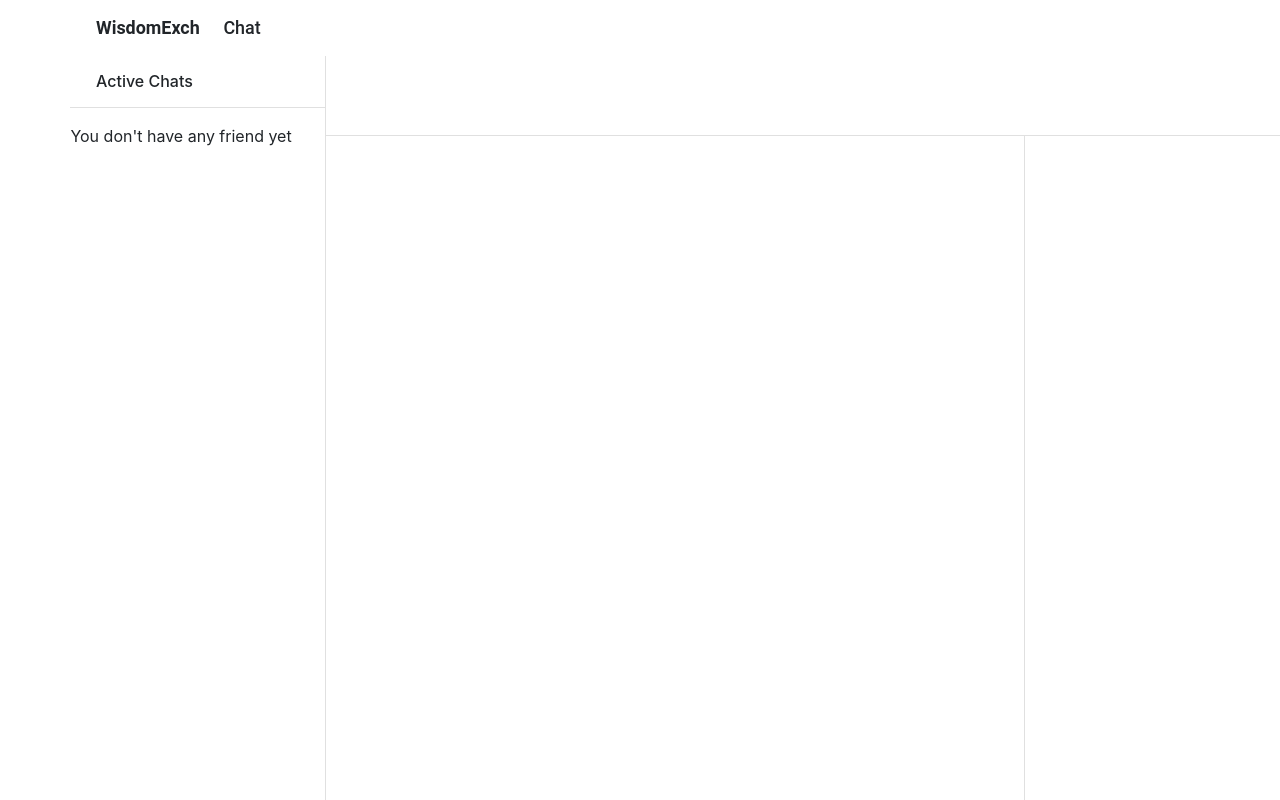
After one commit to BlindTerran/MessagingApplication-Python, a Flask app: template templates/chat.jinja in a window 1280 px wide; the page is wider, and only the part inside the window is pictured. The commit adds this page. Run offline with Flask 3, Linux system fonts and the light colour scheme; the template is opened without the code that fills it, so the values that code supplies are empty; some libraries are stand-ins or nearby versions.

Commit message:
[FEAT] Progress commit on chat page
the chat page scaffold is developed, the js code refreshfriends is newly added and tailored based on the one in old home page. the function is yet to be finished and may induce bugs if you load into this page. If code roll back is necessary to redevelop, delete the js code and the content in the left side card html element.

```diff
--- a/app.py
+++ b/app.py
@@ -191,6 +191,8 @@ def remove_friend():
     except ValueError as e:
         return jsonify({"msg": str(e)}), 404
 
+# @app.route("/get_active_chats", methods=["POST"])
+# def get_active_chats
 
 # ==================== TEST PAGE ====================
 # return the page jinja file you want to test
@@ -198,7 +200,7 @@ def remove_friend():
 @app.route('/test_page')
 def test_page():
     colours = ThemeColour()
-    return render_template('friends.jinja', primary_colour=colours.get_primary_colour(theme_colour),
+    return render_template('chat.jinja', primary_colour=colours.get_primary_colour(theme_colour),
                            secondary_colour=colours.get_secondary_colour(theme_colour),
                            font_colour=colours.get_font_colour(theme_colour))
 
--- /dev/null
+++ b/templates/chat.jinja
@@ -0,0 +1,248 @@
+<!--
+    Chat page
+-->
+
+{% extends 'base.jinja' %}
+
+{% block content %}
+<style>
+    .left-sidebar {
+        position: relative;
+        top: 0px;
+        left: 0px;
+        width: 5.5vw;
+        height: 100vh;
+        background-color: {{primary_colour}};
+        display: flex;
+        align-items: flex-start;
+        justify-content: center;
+    }
+    .banner {
+        position: absolute;
+        top: 0%;
+        left: 5.5vw;
+        width: 100vw;
+        height: 7vh;
+        background-color: {{secondary_colour}};
+    }
+    .logo-text {
+        font-size: 1.4vw;
+        font-weight: 600;
+        font-family: 'Roboto', sans-serif;
+        color: {{primary_colour}}
+        line-height: 7vh;
+        padding-top: 1vh;
+        padding-left: 2vw;
+    }
+    .divider-vertical {
+        position: absolute;
+        top: 2vh;
+        left: 11.5vw;
+        width: 3px;
+        height: 3vh;
+        background-color: {{primary_colour}};
+        border-radius: 2px;
+    }
+    .title-text {
+        font-size: 1.4vw;
+        font-weight: 500;
+        font-family: 'Roboto', sans-serif;
+        color: {{primary_colour}};
+        line-height: 7vh;
+        padding-left: 1.5vw;
+    }
+    .icon-container {
+        display: flex;
+        flex-direction: column;
+        align-items: center;
+        justify-content: flex-start;
+        height: 100%;
+        position: absolute;
+        top: 0;
+    }
+    .knowledge-repo-icon, .chat-icon, .friends-icon {
+        color: #ffffff;
+        fill: #ffffff;
+        font-size: 24px;
+        width: 24px;
+        height: 24px;
+        align-self: center;
+        margin: 2vh 0;  /* the vertical gap between icons */
+    }
+    .knowledge-repo-icon {
+        top: 10vh;
+        margin-top: 9vh;
+    }
+    .chat-icon {
+        top: 16vh;
+    }
+    .friends-icon {
+        top: 22.6vh;
+        width: 25px;
+        height: 26px;
+        align-items: center;
+    }
+    .indicator-bar {
+        position: absolute;
+        top: 15%;
+        left: -20px; /* how far the indicator bar is from the chat icon */
+        width: 5px;
+        height: 70%; /* 70% of the height of the chat icon container */
+        background-color: #ffffff;
+    }
+    .chat-icon-container {
+        position: relative;
+    }
+
+    .left-side-card {
+        position: absolute;
+        top: 7vh;
+        left: 5.5vw;
+        width: 20vw;
+        height: 93vh;
+        border-right: 1px solid #e0e0e0;
+    }
+    .left-side-card-title {
+        margin-bottom: 1vh;
+        margin-left: 2vw;
+        margin-top: 2vh;
+    }
+    .left-side-card-title-divider {
+        width: 100%;
+        border: 0;
+        border-top: 1px solid #e0e0e0;
+    }
+    .secondary-banner { /* below the banner, to the right of the left side card */
+        position: absolute;
+        top: 7vh;
+        left: 25.5vw;
+        width: 74.5vw;
+        height: 10vh;
+        border-bottom: 1px solid #e0e0e0;
+    }
+    .main-content-container {
+        position: absolute;
+        top: 17vh;
+        left: 25.5vw;
+        width: 54.5vw;
+        height: 83vh;
+    }
+    .right-side-card {
+        position: absolute;
+        top: 17vh;
+        left: 80vw;
+        width: 20vw;
+        height: 83vh;
+        border-left: 1px solid #e0e0e0;
+    }
+</style>
+
+<div class="banner">
+    <span class="logo-text text-center">WisdomExch</span>
+    <div class="divider-vertical"></div>
+    <span class="title-text">Chat</span>
+</div>
+
+<div class="left-sidebar">
+    <!-- svg icon, generated by Uizard -->
+    <div class="icon-container">
+        <a href="{{ url_for('test_page') }}">
+            <svg class="knowledge-repo-icon" viewBox="0 0 24 24">
+                <path d="M0 0h24v24H0V0z" fill="none"></path>
+                <path d="M15 3H5c-1.1 0-1.99.9-1.99 2L3 19c0 1.1.89 2 1.99 2
+                        H19c1.1 0 2-.9 2-2V9l-6-6zM8 17c-.55 0-1-.45-1-1s.45-1
+                        1-1 1 .45 1 1-.45 1-1 1zm0-4c-.55 0-1-.45-1-1s.45-1 1-1
+                        1 .45 1 1-.45 1-1 1zm0-4c-.55 0-1-.45-1-1s.45-1 1-1 1 .45
+                        1 1-.45 1-1 1zm6 1V4.5l5.5 5.5H14z">
+                </path>
+            </svg>
+        </a>
+        <div class="chat-icon-container">
+        <div class="indicator-bar"></div>
+            <a href="{{ url_for('test_page') }}">
+                <svg class="chat-icon" viewBox="0 0 512 512">
+                    <path d="M256 32C114.6 32 0 125.1 0 240c0 49.63 21.35 94.98 56.97 130.7
+                            c-12.5 50.37-54.27 95.27-54.77 95.77c-2.25 2.25-2.875 5.734-1.5 8.734
+                            C1.979 478.2 4.75 480 8 480c66.25 0 115.1-31.76 140.6-51.39
+                            C181.2 440.9 217.6 448 256 448c141.4 0 255.1-93.13 255.1-208S397.4 32 256 32z">
+                    </path>
+                </svg>
+            </a>
+        </div>
+        <a href="{{ url_for('test_page') }}">
+            <svg class="friends-icon" viewBox="0 0 24 24">
+                <path fill="none" d="M0 0h24v24H0z"></path>
+                <path d="M16.67 13.13C18.04 14.06 19 15.32 19 17v3h4v-3c0-2.18-3.57-3.47-6.33-3.87zM9 4a4 4 0 1 0 0 8
+                        4 4 0 1 0 0-8zM15 12c2.21 0 4-1.79 4-4s-1.79-4-4-4c-.47 0-.91.1-1.33.24a5.98 5.98 0 0 1 0 7.52
+                        c.42.14.86.24 1.33.24zm-6 1c-2.67 0-8 1.34-8 4v3h16v-3c0-2.66-5.33-4-8-4z" fill-rule="evenodd">
+                </path>
+            </svg>
+        </a>
+    </div>
+</div>
+
+<div class="left-side-card">
+    <!-- display friends and group chats -->
+    <h6 class="left-side-card-title">Active Chats</h6>
+    <hr class="left-side-card-title-divider" />
+
+    <div id="friends-container">
+        <button id="refresh-friends">Refresh</button>
+        <table id="friends-table">
+            <thead>
+                <tr>
+                </tr>
+            </thead>
+            <tbody id="friends">
+
+            </tbody>
+        </table>
+    </div>
+</div>
+
+<div class="secondary-banner">
+    <!-- display the target chat user name and online status -->
+</div>
+
+<div class="main-content-container">
+    <!-- display the chat messages -->
+</div>
+
+<div class="right-side-card">
+    <!-- display the create group chat -->
+</div>
+
+<script>
+    async function refreshFriends() {
+        let friendsURL = "{{ url_for('get_friends') }}";
+        let res = await axios.post(friendsURL, { username: Cookies.get('username') });
+
+        let container = $("#friends-container");
+        container.empty();
+
+        if (res.data.no_friends) {
+            let row = $(`<div>You don't have any friend yet</div>`);
+            container.append(row);
+        } else {
+            for (let friend of res.data) {
+                let friendElement = $(`<div class="friend">${friend.friend_id}</div>`);
+                table.append(row);
+
+                friendElement.click(async function() {
+                    let messagesURL = "{{ url_for('get_messages') }}";
+                    let messagesRes = await axios.post(messagesURL, { friend_id: friend.friend_id });
+                    let mainContent = $(".main-content-container");
+                    mainContent.empty();
+                    for (let message of messagesRes.data) {
+                        let messageElement = $(`<div class="message">${message.content}</div>`);
+                        mainContent.append(messageElement);
+                    }
+                });
+                container.append(friendElement);
+            }
+        }
+    }
+    $("#refresh-friends").click(refreshFriends);
+    $(document).ready(refreshFriends);
+</script>
+{% endblock %}
--- a/templates/friends.jinja
+++ b/templates/friends.jinja
@@ -105,7 +105,7 @@
         grid-template-rows: 1fr 1fr;
     }
     .section-title {
-        padding: 1em; /* Space around the title */
+        padding: 1em;
     }
     .horizontal-divider {
         width: 40%;
--- a/templates/new_signup.jinja
+++ b/templates/new_signup.jinja
@@ -128,7 +128,7 @@
      ================== TESTING BUTTON ================== <br>
      THE BACKEND HAS A TEST_PAGE HANDLER THAT RETURNS A URL TO REDIRECT TO YOUR DEFINED PAGE <br>
      CHANGE THE RETURN VALUE IN APP.PY TO TEST A DIFFERENT PAGE
-    <button onclick="window.location.href='{{ url_for('test_page') }}'">Go to Friends</button> <br>
+    <button onclick="window.location.href='{{ url_for('test_page') }}'">Go to Test Page</button> <br>
      ====== REMOVE THIS CHUNK IF NO LONGER NEEDED ==========
 
     <div class="body-title">Sign Up</div>
```
